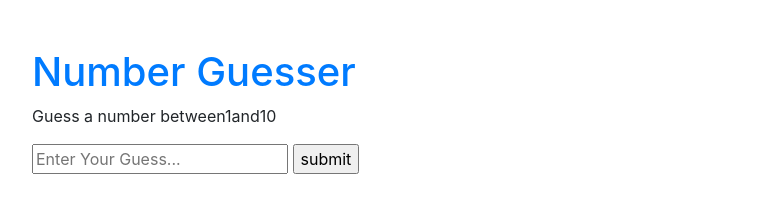
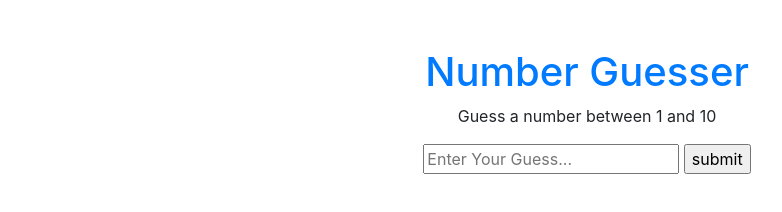
Before and after one commit to frenchy321/number-guesser-app, a plain HTML site: page index.html in a window 1280 px wide. Shown: the whole page, without its empty margins (53-835 px from the left). Drawn offline with nearby package versions, Linux system fonts and the light colour scheme.

Commit message:
set game values and ui elements, and added a function and 'if statement' for guesses

```diff
--- a/index.html
+++ b/index.html
@@ -17,21 +17,19 @@
     <title>Number Guesser</title>
   </head>
   <body>
-    <div class="container py-5">
+    <div class="container py-5 text-center">
       <h1 class="display-5 text-primary">Number Guesser</h1>
       <div id="game">
         <p>
-          Guess a number between<span class="min-num">1</span>and<span
-            class="max-num"
-            >10</span
-          >
+          Guess a number between <span class="min-num"></span> and
+          <span class="max-num"></span>
         </p>
         <input
           type="number"
           id="guess-input"
           placeholder="Enter Your Guess..."
         />
-        <input type="submit" value="submit" id="guess-value" />
+        <input type="submit" value="submit" id="guess-btn" />
         <p class="message"></p>
       </div>
     </div>
--- a/script.js
+++ b/script.js
@@ -0,0 +1,32 @@
+// GAMES VALUES
+let min = 1,
+  max = 10,
+  winningNum = 2,
+  guessesLeft = 3;
+
+// UI ELEMENTS
+const game = document.querySelector("#game"),
+  minNum = document.querySelector(".min-num"),
+  maxNum = document.querySelector(".max-num"),
+  guessBtn = document.querySelector("#guess-btn"),
+  guessInput = document.querySelector("#guess-input"),
+  message = document.querySelector(".message");
+
+//   ASSIGN UI MIN AND MAX
+minNum.textContent = min;
+maxNum.textContent = max;
+
+// LISTEN FOR GUESS
+guessBtn.addEventListener("click", function() {
+  let guess = parseInt(guessInput.value);
+  console.log(guess);
+  //   VALIDATE
+  if (guess === NaN || guess < min || guess > max) {
+    setMessage(`Please Enter A Number Between ${min} and ${max}`);
+  }
+});
+
+// SET MESSAGE
+function setMessage(msg) {
+  message.textContent = msg;
+}
```
